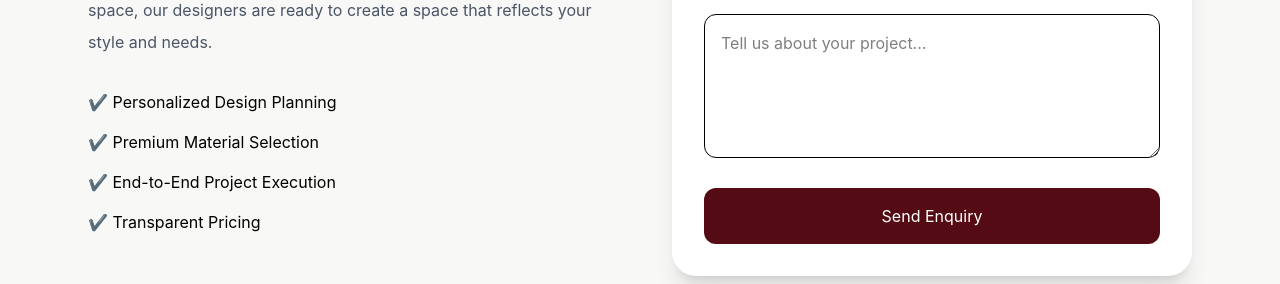
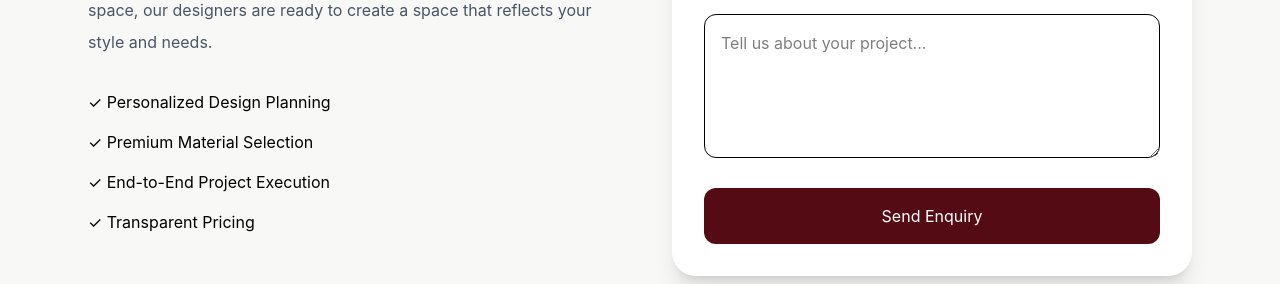
Before and after one commit to muskankoundal143-prog/Interior-design, a React (Vite) app: page /contact in a window 1280 px wide. Shown: the part 1056-1340 px from the top of the page. Built offline with nearby package versions, Linux system fonts and the light colour scheme.

Commit message:
contact update

```diff
--- a/src/Components/Pages/Contact.jsx
+++ b/src/Components/Pages/Contact.jsx
@@ -119,10 +119,10 @@ const Contact = () => {
       </p>
 
       <div className="mt-8 space-y-4">
-        <div>✔ Personalized Design Planning</div>
-        <div>✔ Premium Material Selection</div>
-        <div>✔ End-to-End Project Execution</div>
-        <div>✔ Transparent Pricing</div>
+        <div> ✓ Personalized Design Planning</div>
+        <div> ✓ Premium Material Selection</div>
+        <div> ✓ End-to-End Project Execution</div>
+        <div> ✓ Transparent Pricing</div>
       </div>
     </div>
 
```
